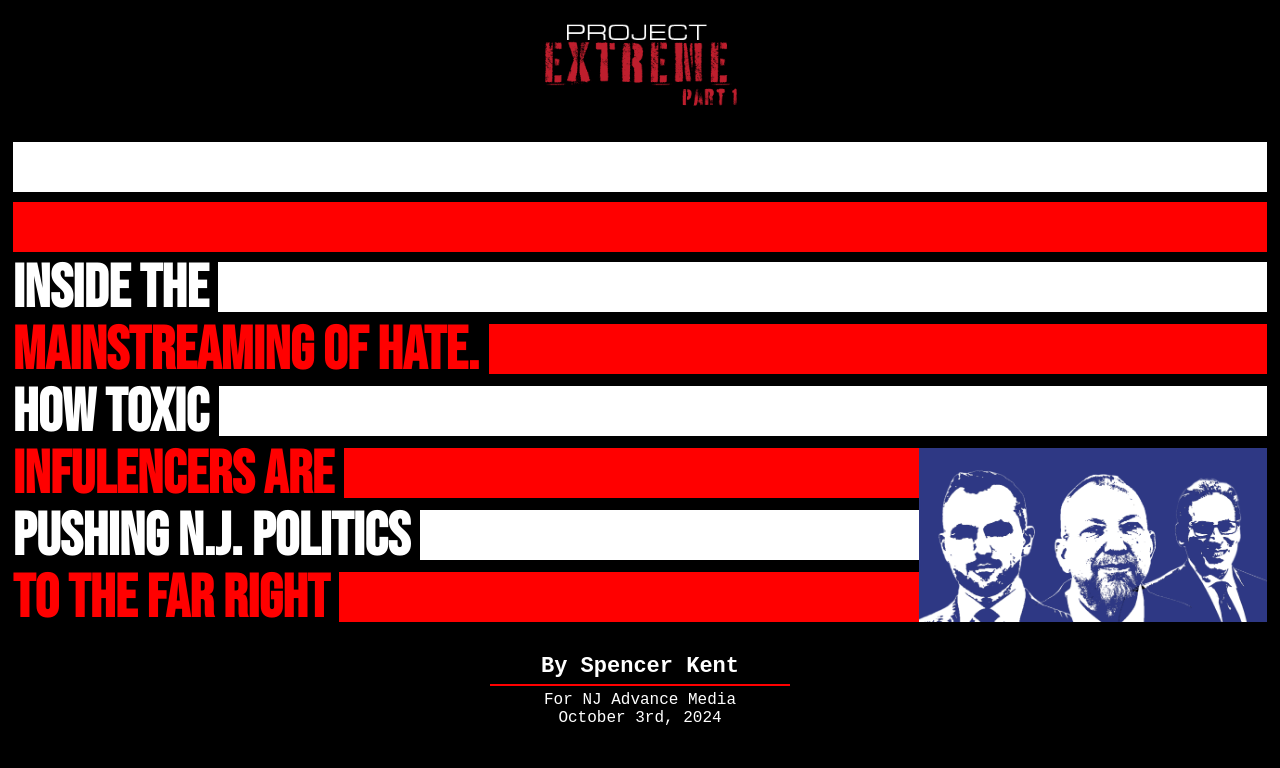
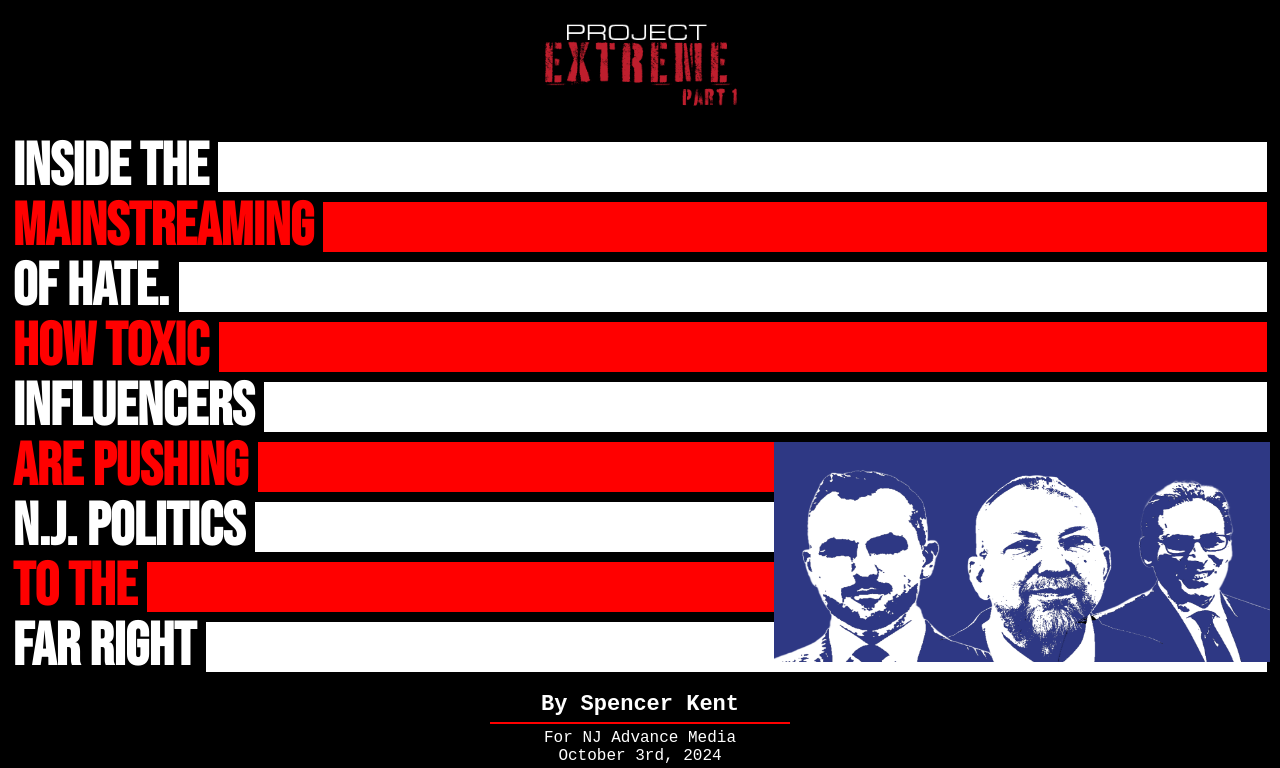
Before and after one commit to cwroberts401/project-extreme, a SvelteKit app: page / in a window 1280 px wide. Shown: the top 768 px of the page. Built offline with nearby package versions, Linux system fonts and the light colour scheme.

Commit message:
update title

```diff
--- a/src/components/title.svelte
+++ b/src/components/title.svelte
@@ -1,4 +1,3 @@
-
 <svelte:head>
     <link rel="preconnect" href="https://fonts.googleapis.com">
     <link rel="preconnect" href="https://fonts.gstatic.com" crossorigin>
@@ -14,27 +13,50 @@
     <img alt="Project Extreme logo" src={imm2}/>
 </div>
 <div class="title-bg">
-    <div class="title-line"><div style="margin: 0;" class="white-bar"></div></div>
-    <div class="title-line"><div style="margin: 0;" class="red-bar"></div></div>
-    <div class="title-line"><h2>INSIDE THE</h2><div class="white-bar"></div></div>
-    <div class="title-line"><h2 style="color:red">MAINSTREAMING OF HATE.</h2><div class="red-bar"></div></div>
-    <div class="title-line"><h2>HOW TOXIC</h2><div class="white-bar"></div></div>
-    <div class="half">
-        <div class="txt-half">
-            <div class="title-line"><h2 style="color:red">INFULENCERS ARE</h2><div class="red-bar"></div></div>
-            <div class="title-line"><h2>PUSHING N.J. POLITICS</h2><div class="white-bar"></div></div>
-            <div class="title-line"><h2 style="color:red">TO THE FAR RIGHT</h2><div class="red-bar"></div></div>
-        </div>
-        <div class="txt-half">
-            <img alt="faces of Soloway, Crispi, and Durr on a blue background" src={imm1}/>
-        </div>
+    <div style="grid-row: 1/2" class="title-line"><h2>INSIDE THE</h2><div class="white-bar"></div></div>
+    <div style="grid-row: 2/3" class="title-line"><h2 style="color:red">MAINSTREAMING</h2><div class="red-bar"></div></div>
+    <div style="grid-row: 3/4" class="title-line"><h2>OF HATE.</h2><div class="white-bar"></div></div>
+    <div style="grid-row: 4/5" class="title-line"><h2 style="color:red">HOW TOXIC</h2><div class="red-bar"></div></div>
+    <div style="grid-row: 5/6" class="title-line"><h2>INFLUENCERS</h2><div class="white-bar"></div></div>
+    <div style="grid-row: 6/7" class="title-line"><h2 style="color:red">ARE PUSHING</h2><div class="red-bar"></div></div>
+    <div style="grid-row: 7/8" class="title-line"><h2>N.J. POLITICS</h2><div class="white-bar"></div></div>
+    <div style="grid-row: 8/9" class="title-line"><h2 style="color:red">TO THE</h2><div class="red-bar"></div></div>
+    <div style="grid-row: 9/10" class="title-line"><h2>FAR RIGHT</h2><div class="white-bar"></div></div>
+    <div class="spacer"></div>
+    <div class="title-image">
+    <img style="grid-row: 6/10" alt="faces of Soloway, Crispi, and Durr on a blue background" src={imm1}/>
     </div>
-    <div class="mob title-line"><div style="margin: 0;" class="white-bar"></div></div>
-    <div class="mob title-line"><div style="margin: 0;" class="red-bar"></div></div>
-
 </div>
 
 <style>
+    .title-bg {
+        display: grid;
+        grid-template-columns: 1fr 1fr 1fr 1fr 1fr; /* 2 columns */
+        grid-template-rows: 50px 50px 50px 50px 50px 50px 50px 50px 50px; /* 9 rows with explicit height */
+        /* 9 rows */
+        gap: 10px; /* Optional: space between items */
+    }
+
+    .title-line {
+        grid-column: 1 / -1; /* Span both columns */
+    }
+
+    .title-image {
+        grid-column: 4/6; /* Place in the right column */
+        grid-row: 6 / span 4;
+        margin: 10px 10px 0 0;
+    }
+
+    .spacer{
+        grid-row: 1 / span 5;
+        grid-column: 4/6;
+        margin: 10px 10px 0 0;
+    }
+
+    .title-image>img{
+        width: 100%;
+        height: 100%;
+    }
 
     .logo-bg{
         width: 100%;
@@ -51,30 +73,13 @@
         display: flex;
         margin: 10px 1vw 0 1vw;
     }
-    .txt-half{
-        width: 50%;
-        max-width: 50%;
-    }
-    .half {
-        display: flex;
-    }
-    .txt-half>img {
-        max-width: 100%;
-        height: 174px;
-        margin: 10px 1vw 0px 0;
-        float: right;
-    }
-
-    .mob{
-        display: none;
-    }
     .title-line > h2 {
         width: max-content;
         white-space: nowrap;
         color: white;
         font-family: "Bebas Neue", sans-serif;
         font-size: 60px;
-        margin: 2px 0 0 0;
+        margin: 0;
         line-height: 50px;
     }
     .white-bar{
```
